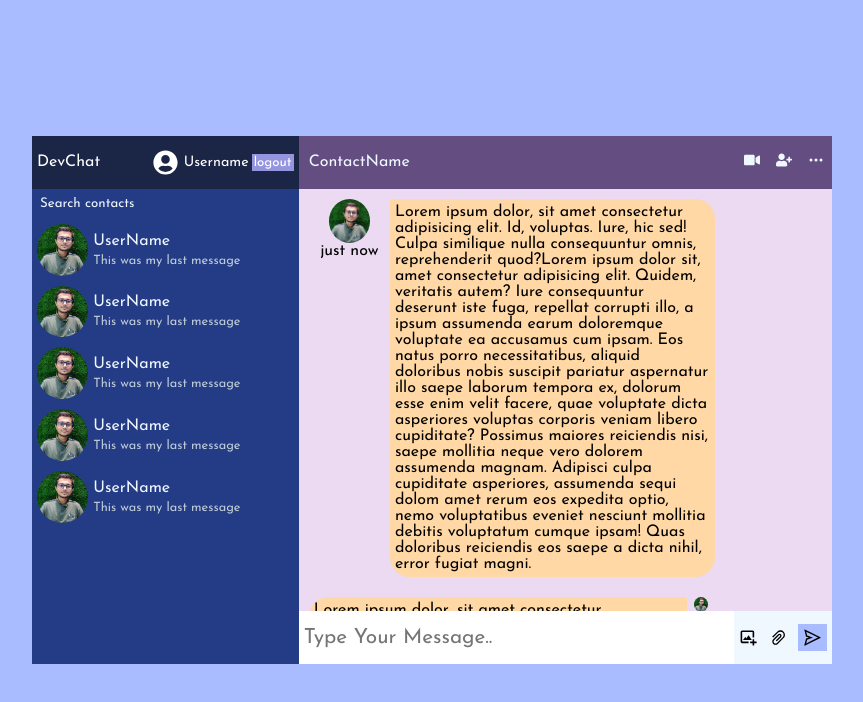
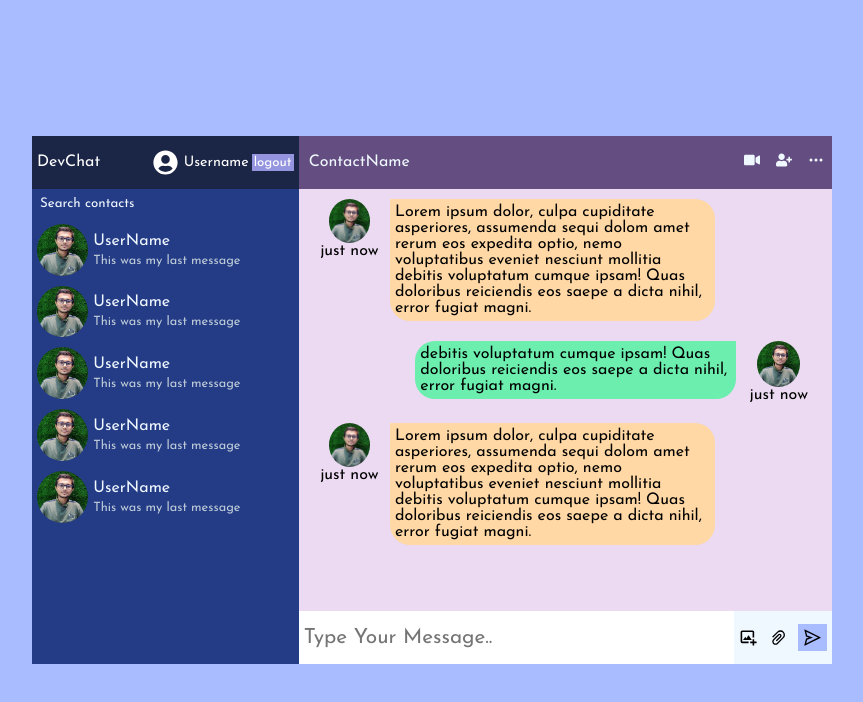
Before and after one commit to PranjalBarnwal/devWrites, a React (Vite) app: page /chat in a window 1280 px wide. Shown: the top 702 px of the page, without its empty margins (208-1071 px from the left). Built offline with nearby package versions, Linux system fonts and the light colour scheme.

Commit message:
styling done

```diff
--- a/src/pages/ChatPage/Received.css
+++ b/src/pages/ChatPage/Received.css
@@ -1,6 +1,6 @@
 .received-parent {
   display: flex;
-  width: 100%;
+  /* width: 100%; */
 
   padding: 10px;
 }
@@ -26,6 +26,7 @@
 .received-dp {
 
   display: flex;
+
   justify-content: center;
   align-items: flex-start;
   overflow: hidden;
@@ -42,16 +43,24 @@
   flex-direction: column;
 }
 
-.sent-wrapper{
-    display: flex;
-    flex-direction: row-reverse;
-    width: 80%;
-    padding: 10px;
-  }
+.sent-wrapper {
+  display: flex;
+  flex-direction: row-reverse;
+  width: 80%;
+  padding: 10px;
+  margin-left: auto;
+}
+
+.sentdp-time{
+  display: flex;
+  width: 50%;
+  align-items: center;
+  flex-direction: column;
+}
 
 .sent-text p {
-    width: 100%;
-    background-color: rgb(255, 216, 165);
+
+    background-color: rgb(107, 238, 174);
     border-radius: 20px 0px 20px 20px;
     display: flex;
     padding: 5px;
--- a/src/pages/ChatPage/Received.jsx
+++ b/src/pages/ChatPage/Received.jsx
@@ -13,7 +13,7 @@ const Received = () => {
 
         <p>just now</p>
       </div>
-      <div className="received-text"><p>Lorem ipsum dolor, sit amet consectetur adipisicing elit. Id, voluptas. Iure, hic sed! Culpa similique nulla consequuntur omnis, reprehenderit quod?Lorem ipsum dolor sit, amet consectetur adipisicing elit. Quidem, veritatis autem? Iure consequuntur deserunt iste fuga, repellat corrupti illo, a ipsum assumenda earum doloremque voluptate ea accusamus cum ipsam. Eos natus porro necessitatibus, aliquid doloribus nobis suscipit pariatur aspernatur illo saepe laborum tempora ex, dolorum esse enim velit facere, quae voluptate dicta asperiores voluptas corporis veniam libero cupiditate? Possimus maiores reiciendis nisi, saepe mollitia neque vero dolorem assumenda magnam. Adipisci culpa cupiditate asperiores, assumenda sequi dolom amet rerum eos expedita optio, nemo voluptatibus eveniet nesciunt mollitia debitis voluptatum cumque ipsam! Quas doloribus reiciendis eos saepe a dicta nihil, error fugiat magni.</p></div>
+      <div className="received-text"><p>Lorem ipsum dolor,  culpa cupiditate asperiores, assumenda sequi dolom amet rerum eos expedita optio, nemo voluptatibus eveniet nesciunt mollitia debitis voluptatum cumque ipsam! Quas doloribus reiciendis eos saepe a dicta nihil, error fugiat magni.</p></div>
     </div>
     </div>
   );
--- a/src/pages/ChatPage/Sent.jsx
+++ b/src/pages/ChatPage/Sent.jsx
@@ -5,7 +5,7 @@ const Sent = () => {
   return (
     <div className="recieved-parent">
     <div className="sent-wrapper">
-      <div className="dp-time">
+      <div className="sentdp-time">
 
         <div className="received-dp">
           <img src={dp} alt="" />
@@ -13,7 +13,7 @@ const Sent = () => {
 
         <p>just now</p>
       </div>
-      <div className="sent-text"><p>Lorem ipsum dolor, sit amet consectetur adipisicing elit. Id, voluptas. Iure, hic sed! Culpa similique nulla consequuntur omnis, reprehenderit quod?Lorem ipsum dolor sit, amet consectetur adipisicing elit. Quidem, veritatis autem? Iure consequuntur deserunt iste fuga, repellat corrupti illo, a ipsum assumenda earum doloremque voluptate ea accusamus cum ipsam. Eos natus porro necessitatibus, aliquid doloribus nobis suscipit pariatur aspernatur illo saepe laborum tempora ex, dolorum esse enim velit facere, quae voluptate dicta asperiores voluptas corporis veniam libero cupiditate? Possimus maiores reiciendis nisi, saepe mollitia neque vero dolorem assumenda magnam. Adipisci culpa cupiditate asperiores, assumenda sequi dolom amet rerum eos expedita optio, nemo voluptatibus eveniet nesciunt mollitia debitis voluptatum cumque ipsam! Quas doloribus reiciendis eos saepe a dicta nihil, error fugiat magni.</p></div>
+      <div className="sent-text"><p> debitis voluptatum cumque ipsam! Quas doloribus reiciendis eos saepe a dicta nihil, error fugiat magni.</p></div>
     </div>
     </div>
 
```
